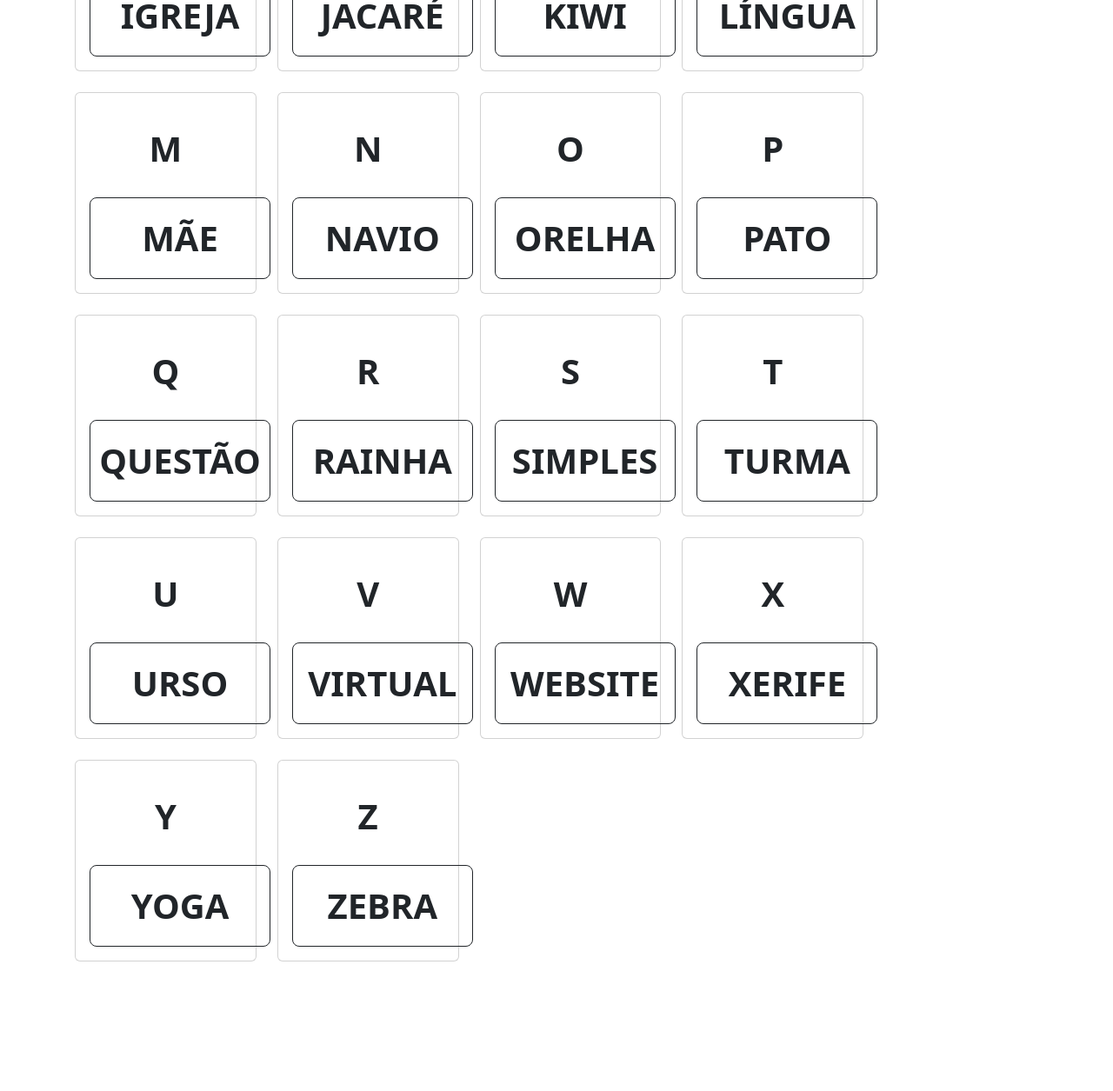
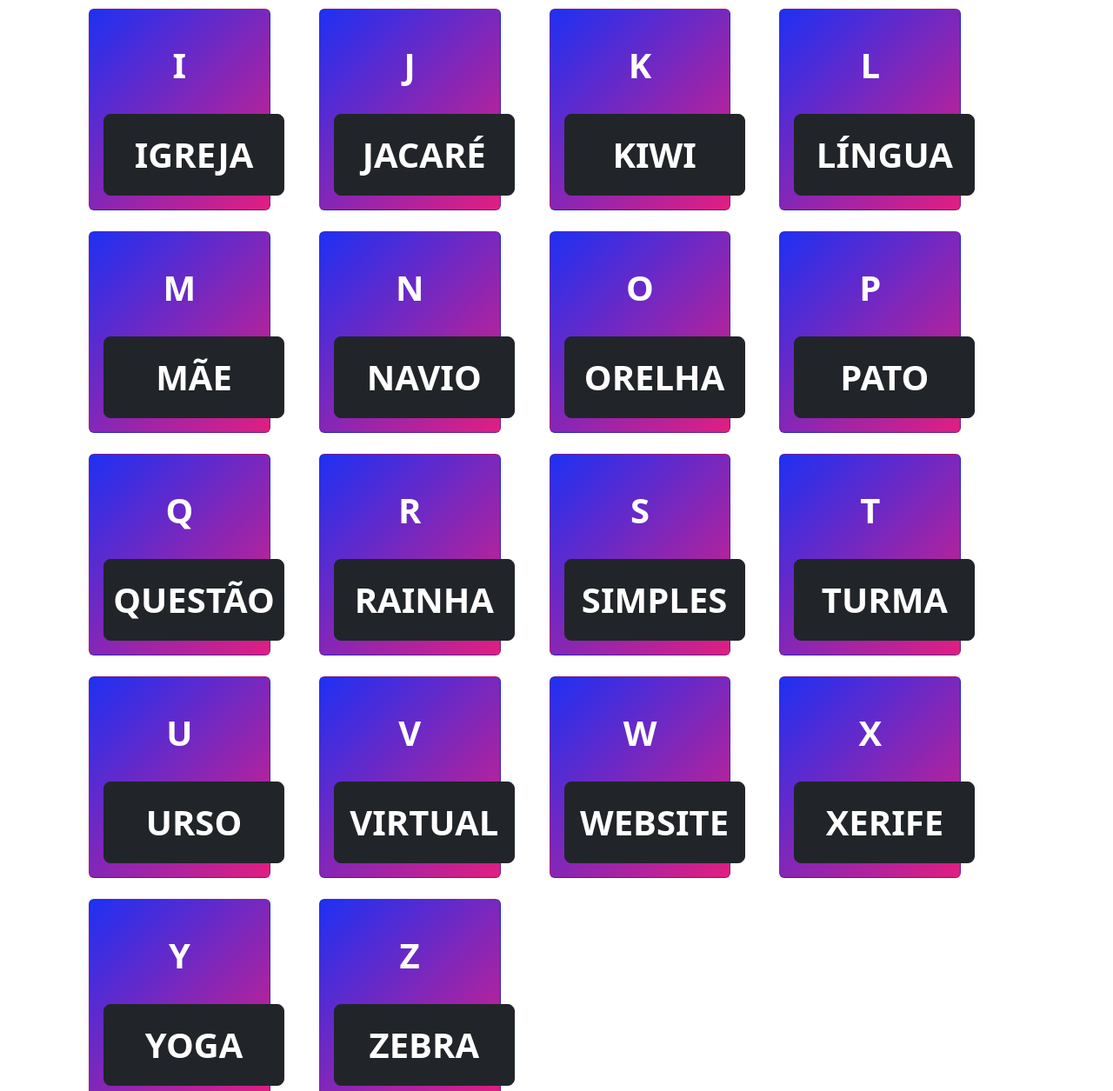
Before and after one commit to JoannaBraccini/Primeiro-Hackathon-Growdev_Let-include, a website: page pages/games/jogo-alfabeto.html in a window 1280 px wide. Shown: the part 838-2093 px from the top of the page at 87% size. Before the commit the page ends 1944 px from the top, so only its background shows below. Drawn offline with nearby package versions, Linux system fonts and the light colour scheme; files that its build step writes are made by us from their sources; files whose address does not match are found by name.

Commit message:
css jogo alfabeto, hovers

```diff
--- a/css/style.css
+++ b/css/style.css
@@ -11,12 +11,12 @@
     color: #1e30f3;
 }
 
-.bg-gradient-primary-to-secondary {
+.bg-gradient-primary-to-secondary, .card.game {
   background: #1e30f3;
   background: linear-gradient(135deg, #1e30f3 0%, #e21e80 100%);
 }
 
-.text-gradient {
+.text-gradient, .navbar-brand:hover, .nav-link:hover {
   background: -webkit-linear-gradient(315deg, #1e30f3 0%, #e21e80 100%);
   background-clip: text;
   -webkit-background-clip: text;
--- a/pages/games/jogo-alfabeto.html
+++ b/pages/games/jogo-alfabeto.html
@@ -3,7 +3,7 @@
 <head>
     <meta charset="UTF-8">
     <meta name="viewport" content="width=device-width, initial-scale=1">
-    <link rel="stylesheet" href="../css/style.css">
+    <link rel="stylesheet" href="/css/style.css">
     <link href="https://cdn.jsdelivr.net/npm/bootstrap-icons@1.11.1/font/bootstrap-icons.css" rel="stylesheet" />
     <link href="https://cdn.jsdelivr.net/npm/bootstrap@5.3.3/dist/css/bootstrap.min.css" rel="stylesheet" integrity="sha384-QWTKZyjpPEjISv5WaRU9OFeRpok6YctnYmDr5pNlyT2bRjXh0JMhjY6hW+ALEwIH" crossorigin="anonymous">
     <link rel="icon" type="image/x-icon" href="assets/favicon.ico" />
@@ -13,7 +13,7 @@
     <header>
         <nav class="navbar col-12 m-auto navbar-expand-lg bg-body">
             <div class="container-fluid col-11 m-auto">
-                <a class="navbar-brand" href="../tela-inicial.html">Let include</a>
+                <a class="navbar-brand fs-4" href="../tela-inicial.html">Let include</a>
                 <button class="navbar-toggler" type="button" data-bs-toggle="collapse" data-bs-target="#navbarNavAltMarkup" aria-controls="navbarNavAltMarkup" aria-expanded="false" aria-label="Toggle navigation">
                   <span class="navbar-toggler-icon"></span>
                 </button>
@@ -30,294 +30,300 @@
     </header>
 
     <main>
+
+      <div class="text-start m-5">
+        <h1 class="display-5 fw-bolder m-5"><span class="text-gradient d-inline">Alfabeto</span></h1>
+      </div>
+      <section class="container-fluid my-5">
         <div class="row row-cols-2 row-cols-lg-5 g-2 g-lg-3 gap-2 mx-auto container text-center">
-        <div class="col-sm-6 mb-3 mb-sm-0">
-          <div class="card">
+          <div class="col-sm-6 mb-3 mb-sm-0 mx-3">
+            <div class="card game">
               <div class="card-body">
                 <h1 class="card-title">
-                <h1 class="px-4 py-3 fs-1 fw-bolder">A</h1>
+                  <h1 class="px-4 py-3 fs-1 fw-bolder text-white">A</h1>
                 </h1>
                 <p class="card-text"> </p>
-              <a href="#" class="btn btn-outline-dark btn-lg py-3 fs-1 fw-bolder" style="width: 13rem;">ABELHA</a>
+                <a href="#" class="btn btn-dark btn-lg py-3 fs-1 fw-bolder" style="width: 13rem;">ABELHA</a>
               </div>
             </div>
           </div>
-        <div class="col-sm-6 mb-3 mb-sm-0">
-          <div class="card">
+          <div class="col-sm-6 mb-3 mb-sm-0 mx-3">
+            <div class="card game">
               <div class="card-body">
                 <h1 class="card-title">
-                <h1 class="px-4 py-3 fs-1 fw-bolder">B</h1>
+                  <h1 class="px-4 py-3 fs-1 fw-bolder text-white">B</h1>
                 </h1>
                 <p class="card-text"> </p>
-              <a href="#" class="btn btn-outline-dark btn-lg py-3 fs-1 fw-bolder" style="width: 13rem;">BANANA</a>
+                <a href="#" class="btn btn-dark btn-lg py-3 fs-1 fw-bolder" style="width: 13rem;">BANANA</a>
               </div>
             </div>
           </div>
-        <div class="col-sm-6 mb-3 mb-sm-0">
-          <div class="card">
+          <div class="col-sm-6 mb-3 mb-sm-0 mx-3">
+            <div class="card game">
               <div class="card-body">
                 <h1 class="card-title">
-                <h1 class="px-4 py-3 fs-1 fw-bolder">C</h1>
+                  <h1 class="px-4 py-3 fs-1 fw-bolder text-white">C</h1>
                 </h1>
                 <p class="card-text"> </p>
-              <a href="#" class="btn btn-outline-dark btn-lg py-3 fs-1 fw-bolder" style="width: 13rem;">CÃO</a>
+                <a href="#" class="btn btn-dark btn-lg py-3 fs-1 fw-bolder" style="width: 13rem;">CÃO</a>
               </div>
             </div>
           </div>
-        <div class="col-sm-6 mb-3 mb-sm-0">
-          <div class="card">
+          <div class="col-sm-6 mb-3 mb-sm-0 mx-3">
+            <div class="card game">
               <div class="card-body">
                 <h1 class="card-title">
-                <h1 class="px-4 py-3 fs-1 fw-bolder">D</h1>
+                  <h1 class="px-4 py-3 fs-1 fw-bolder text-white">D</h1>
                 </h1>
                 <p class="card-text"> </p>
-              <a href="#" class="btn btn-outline-dark btn-lg py-3 fs-1 fw-bolder" style="width: 13rem;">DADOS</a>
+                <a href="#" class="btn btn-dark btn-lg py-3 fs-1 fw-bolder" style="width: 13rem;">DADOS</a>
               </div>
             </div>
           </div>
-        <div class="col-sm-6 mb-3 mb-sm-0">
-          <div class="card">
+          <div class="col-sm-6 mb-3 mb-sm-0 mx-3">
+            <div class="card game">
               <div class="card-body">
                 <h1 class="card-title">
-                <h1 class="px-4 py-3 fs-1 fw-bolder">E</h1>
+                  <h1 class="px-4 py-3 fs-1 fw-bolder text-white">E</h1>
                 </h1>
                 <p class="card-text"> </p>
-              <a href="#" class="btn btn-outline-dark btn-lg py-3 fs-1 fw-bolder" style="width: 13rem;">ESCOLA</a>
+                <a href="#" class="btn btn-dark btn-lg py-3 fs-1 fw-bolder" style="width: 13rem;">ESCOLA</a>
               </div>
             </div>
           </div>
-        <div class="col-sm-6 mb-3 mb-sm-0">
-          <div class="card">
+          <div class="col-sm-6 mb-3 mb-sm-0 mx-3">
+            <div class="card game">
               <div class="card-body">
                 <h1 class="card-title">
-                <h1 class="px-4 py-3 fs-1 fw-bolder">F</h1>
+                  <h1 class="px-4 py-3 fs-1 fw-bolder text-white">F</h1>
                 </h1>
                 <p class="card-text"> </p>
-              <a href="#" class="btn btn-outline-dark btn-lg py-3 fs-1 fw-bolder" style="width: 13rem;">FOCA</a>
+                <a href="#" class="btn btn-dark btn-lg py-3 fs-1 fw-bolder" style="width: 13rem;">FOCA</a>
               </div>
             </div>
           </div>
-        <div class="col-sm-6 mb-3 mb-sm-0">
-          <div class="card">
+          <div class="col-sm-6 mb-3 mb-sm-0 mx-3">
+            <div class="card game">
               <div class="card-body">
                 <h1 class="card-title">
-                <h1 class="px-4 py-3 fs-1 fw-bolder">G</h1>
+                  <h1 class="px-4 py-3 fs-1 fw-bolder text-white">G</h1>
                 </h1>
                 <p class="card-text"> </p>
-              <a href="#" class="btn btn-outline-dark btn-lg px-4 py-3 fs-1 fw-bolder" style="width: 13rem;">GATO</a>
+                <a href="#" class="btn btn-dark btn-lg px-4 py-3 fs-1 fw-bolder" style="width: 13rem;">GATO</a>
               </div>
             </div>
           </div>
-        <div class="col-sm-6 mb-3 mb-sm-0">
-          <div class="card">
+          <div class="col-sm-6 mb-3 mb-sm-0 mx-3">
+            <div class="card game">
               <div class="card-body">
                 <h1 class="card-title">
-                <h1 class="px-4 py-3 fs-1 fw-bolder">H</h1>
+                  <h1 class="px-4 py-3 fs-1 fw-bolder text-white">H</h1>
                 </h1>
                 <p class="card-text"> </p>
-              <a href="#" class="btn btn-outline-dark btn-lg px-2 py-3 fs-1 fw-bolder" style="width: 13rem;">HOSPITAL</a>
+                <a href="#" class="btn btn-dark btn-lg px-2 py-3 fs-1 fw-bolder" style="width: 13rem;">HOSPITAL</a>
               </div>
             </div>
           </div>
-        <div class="col-sm-6 mb-3 mb-sm-0">
-          <div class="card">
+          <div class="col-sm-6 mb-3 mb-sm-0 mx-3">
+            <div class="card game">
               <div class="card-body">
                 <h1 class="card-title">
-                <h1 class="px-4 py-3 fs-1 fw-bolder">I</h1>
+                  <h1 class="px-4 py-3 fs-1 fw-bolder text-white">I</h1>
                 </h1>
                 <p class="card-text"> </p>
-              <a href="#" class="btn btn-outline-dark btn-lg px-2 py-3 fs-1 fw-bolder" style="width: 13rem;">IGREJA</a>
+                <a href="#" class="btn btn-dark btn-lg px-2 py-3 fs-1 fw-bolder" style="width: 13rem;">IGREJA</a>
               </div>
             </div>
           </div>
-        <div class="col-sm-6 mb-3 mb-sm-0">
-          <div class="card">
+          <div class="col-sm-6 mb-3 mb-sm-0 mx-3">
+            <div class="card game">
               <div class="card-body">
                 <h1 class="card-title">
-                <h1 class="px-4 py-3 fs-1 fw-bolder">J</h1>
+                  <h1 class="px-4 py-3 fs-1 fw-bolder text-white">J</h1>
                 </h1>
                 <p class="card-text"> </p>
-              <a href="#" class="btn btn-outline-dark btn-lg px-2 py-3 fs-1 fw-bolder" style="width: 13rem;">JACARÉ</a>
+                <a href="#" class="btn btn-dark btn-lg px-2 py-3 fs-1 fw-bolder" style="width: 13rem;">JACARÉ</a>
               </div>
             </div>
           </div>
-        <div class="col-sm-6 mb-3 mb-sm-0">
-          <div class="card">
+          <div class="col-sm-6 mb-3 mb-sm-0 mx-3">
+            <div class="card game">
               <div class="card-body">
                 <h1 class="card-title">
-                <h1 class="px-4 py-3 fs-1 fw-bolder">K</h1>
+                  <h1 class="px-4 py-3 fs-1 fw-bolder text-white">K</h1>
                 </h1>
                 <p class="card-text"> </p>
-              <a href="#" class="btn btn-outline-dark btn-lg px-2 py-3 fs-1 fw-bolder" style="width: 13rem;">KIWI</a>
+                <a href="#" class="btn btn-dark btn-lg px-2 py-3 fs-1 fw-bolder" style="width: 13rem;">KIWI</a>
               </div>
             </div>
           </div>
-        <div class="col-sm-6 mb-3 mb-sm-0">
-          <div class="card">
+          <div class="col-sm-6 mb-3 mb-sm-0 mx-3">
+            <div class="card game">
               <div class="card-body">
                 <h1 class="card-title">
-                <h1 class="px-4 py-3 fs-1 fw-bolder">L</h1>
+                  <h1 class="px-4 py-3 fs-1 fw-bolder text-white">L</h1>
                 </h1>
                 <p class="card-text"> </p>
-              <a href="#" class="btn btn-outline-dark btn-lg px-2 py-3 fs-1 fw-bolder" style="width: 13rem;">LÍNGUA</a>
+                <a href="#" class="btn btn-dark btn-lg px-2 py-3 fs-1 fw-bolder" style="width: 13rem;">LÍNGUA</a>
               </div>
             </div>
           </div>
-        <div class="col-sm-6 mb-3 mb-sm-0">
-          <div class="card">
+          <div class="col-sm-6 mb-3 mb-sm-0 mx-3">
+            <div class="card game">
               <div class="card-body">
                 <h1 class="card-title">
-                <h1 class="px-4 py-3 fs-1 fw-bolder">M</h1>
+                  <h1 class="px-4 py-3 fs-1 fw-bolder text-white">M</h1>
                 </h1>
                 <p class="card-text"> </p>
-              <a href="#" class="btn btn-outline-dark btn-lg px-2 py-3 fs-1 fw-bolder" style="width: 13rem;">MÃE</a>
+                <a href="#" class="btn btn-dark btn-lg px-2 py-3 fs-1 fw-bolder" style="width: 13rem;">MÃE</a>
               </div>
             </div>
           </div>
-        <div class="col-sm-6 mb-3 mb-sm-0">
-          <div class="card">
+          <div class="col-sm-6 mb-3 mb-sm-0 mx-3">
+            <div class="card game">
               <div class="card-body">
                 <h1 class="card-title">
-                <h1 class="px-4 py-3 fs-1 fw-bolder">N</h1>
+                  <h1 class="px-4 py-3 fs-1 fw-bolder text-white">N</h1>
                 </h1>
                 <p class="card-text"> </p>
-              <a href="#" class="btn btn-outline-dark btn-lg px-2 py-3 fs-1 fw-bolder" style="width: 13rem;">NAVIO</a>
+                <a href="#" class="btn btn-dark btn-lg px-2 py-3 fs-1 fw-bolder" style="width: 13rem;">NAVIO</a>
               </div>
             </div>
           </div>
-        <div class="col-sm-6 mb-3 mb-sm-0">
-          <div class="card">
+          <div class="col-sm-6 mb-3 mb-sm-0 mx-3">
+            <div class="card game">
               <div class="card-body">
                 <h1 class="card-title">
-                <h1 class="px-4 py-3 fs-1 fw-bolder">O</h1>
+                  <h1 class="px-4 py-3 fs-1 fw-bolder text-white">O</h1>
                 </h1>
                 <p class="card-text"> </p>
-              <a href="#" class="btn btn-outline-dark btn-lg px-2 py-3 fs-1 fw-bolder" style="width: 13rem;">ORELHA</a>
+                <a href="#" class="btn btn-dark btn-lg px-2 py-3 fs-1 fw-bolder" style="width: 13rem;">ORELHA</a>
               </div>
             </div>
           </div>
-        <div class="col-sm-6 mb-3 mb-sm-0">
-          <div class="card">
+          <div class="col-sm-6 mb-3 mb-sm-0 mx-3">
+            <div class="card game">
               <div class="card-body">
                 <h1 class="card-title">
-                <h1 class="px-4 py-3 fs-1 fw-bolder">P</h1>
+                  <h1 class="px-4 py-3 fs-1 fw-bolder text-white">P</h1>
                 </h1>
                 <p class="card-text"> </p>
-              <a href="#" class="btn btn-outline-dark btn-lg px-2 py-3 fs-1 fw-bolder" style="width: 13rem;">PATO</a>
+                <a href="#" class="btn btn-dark btn-lg px-2 py-3 fs-1 fw-bolder" style="width: 13rem;">PATO</a>
               </div>
             </div>
           </div>
-        <div class="col-sm-6 mb-3 mb-sm-0">
-          <div class="card">
+          <div class="col-sm-6 mb-3 mb-sm-0 mx-3">
+            <div class="card game">
               <div class="card-body">
                 <h1 class="card-title">
-                <h1 class="px-4 py-3 fs-1 fw-bolder">Q</h1>
+                  <h1 class="px-4 py-3 fs-1 fw-bolder text-white">Q</h1>
                 </h1>
                 <p class="card-text"> </p>
-              <a href="#" class="btn btn-outline-dark btn-lg px-2 py-3 fs-1 fw-bolder" style="width: 13rem;">QUESTÃO</a>
+                <a href="#" class="btn btn-dark btn-lg px-2 py-3 fs-1 fw-bolder" style="width: 13rem;">QUESTÃO</a>
               </div>
             </div>
           </div>
-        <div class="col-sm-6 mb-3 mb-sm-0">
-          <div class="card">
+          <div class="col-sm-6 mb-3 mb-sm-0 mx-3">
+            <div class="card game">
               <div class="card-body">
                 <h1 class="card-title">
-                <h1 class="px-4 py-3 fs-1 fw-bolder">R</h1>
+                  <h1 class="px-4 py-3 fs-1 fw-bolder text-white">R</h1>
                 </h1>
                 <p class="card-text"> </p>
-              <a href="#" class="btn btn-outline-dark btn-lg px-2 py-3 fs-1 fw-bolder" style="width: 13rem;">RAINHA</a>
+                <a href="#" class="btn btn-dark btn-lg px-2 py-3 fs-1 fw-bolder" style="width: 13rem;">RAINHA</a>
               </div>
             </div>
           </div>
-        <div class="col-sm-6 mb-3 mb-sm-0">
-          <div class="card">
+          <div class="col-sm-6 mb-3 mb-sm-0 mx-3">
+            <div class="card game">
               <div class="card-body">
                 <h1 class="card-title">
-                <h1 class="px-4 py-3 fs-1 fw-bolder">S</h1>
+                  <h1 class="px-4 py-3 fs-1 fw-bolder text-white">S</h1>
                 </h1>
                 <p class="card-text"> </p>
-              <a href="#" class="btn btn-outline-dark btn-lg px-2 py-3 fs-1 fw-bolder" style="width: 13rem;">SIMPLES</a>
+                <a href="#" class="btn btn-dark btn-lg px-2 py-3 fs-1 fw-bolder" style="width: 13rem;">SIMPLES</a>
               </div>
             </div>
           </div>
-        <div class="col-sm-6 mb-3 mb-sm-0">
-          <div class="card">
+          <div class="col-sm-6 mb-3 mb-sm-0 mx-3">
+            <div class="card game">
               <div class="card-body">
                 <h1 class="card-title">
-                <h1 class="px-4 py-3 fs-1 fw-bolder">T</h1>
+                  <h1 class="px-4 py-3 fs-1 fw-bolder text-white">T</h1>
                 </h1>
                 <p class="card-text"> </p>
-              <a href="#" class="btn btn-outline-dark btn-lg px-2 py-3 fs-1 fw-bolder" style="width: 13rem;">TURMA</a>
+                <a href="#" class="btn btn-dark btn-lg px-2 py-3 fs-1 fw-bolder" style="width: 13rem;">TURMA</a>
               </div>
             </div>
           </div>
-        <div class="col-sm-6 mb-3 mb-sm-0">
-          <div class="card">
+          <div class="col-sm-6 mb-3 mb-sm-0 mx-3">
+            <div class="card game">
               <div class="card-body">
                 <h1 class="card-title">
-                <h1 class="px-4 py-3 fs-1 fw-bolder">U</h1>
+                  <h1 class="px-4 py-3 fs-1 fw-bolder text-white">U</h1>
                 </h1>
                 <p class="card-text"> </p>
-              <a href="#" class="btn btn-outline-dark btn-lg px-2 py-3 fs-1 fw-bolder" style="width: 13rem;">URSO</a>
+                <a href="#" class="btn btn-dark btn-lg px-2 py-3 fs-1 fw-bolder" style="width: 13rem;">URSO</a>
               </div>
             </div>
           </div>
-        <div class="col-sm-6 mb-3 mb-sm-0">
-          <div class="card">
+          <div class="col-sm-6 mb-3 mb-sm-0 mx-3">
+            <div class="card game">
               <div class="card-body">
                 <h1 class="card-title">
-                <h1 class="px-4 py-3 fs-1 fw-bolder">V</h1>
+                  <h1 class="px-4 py-3 fs-1 fw-bolder text-white">V</h1>
                 </h1>
                 <p class="card-text"> </p>
-              <a href="#" class="btn btn-outline-dark btn-lg px-2 py-3 fs-1 fw-bolder" style="width: 13rem;">VIRTUAL</a>
+                <a href="#" class="btn btn-dark btn-lg px-2 py-3 fs-1 fw-bolder" style="width: 13rem;">VIRTUAL</a>
               </div>
             </div>
           </div>
-        <div class="col-sm-6 mb-3 mb-sm-0">
-          <div class="card">
+          <div class="col-sm-6 mb-3 mb-sm-0 mx-3">
+            <div class="card game">
               <div class="card-body">
                 <h1 class="card-title">
-                <h1 class="px-4 py-3 fs-1 fw-bolder">W</h1>
+                  <h1 class="px-4 py-3 fs-1 fw-bolder text-white">W</h1>
                 </h1>
                 <p class="card-text"> </p>
-              <a href="#" class="btn btn-outline-dark btn-lg px-2 py-3 fs-1 fw-bolder" style="width: 13rem;">WEBSITE</a>
+                <a href="#" class="btn btn-dark btn-lg px-2 py-3 fs-1 fw-bolder" style="width: 13rem;">WEBSITE</a>
               </div>
             </div>
           </div>
-        <div class="col-sm-6 mb-3 mb-sm-0">
-          <div class="card">
+          <div class="col-sm-6 mb-3 mb-sm-0 mx-3">
+            <div class="card game">
               <div class="card-body">
                 <h1 class="card-title">
-                <h1 class="px-4 py-3 fs-1 fw-bolder">X</h1>
+                  <h1 class="px-4 py-3 fs-1 fw-bolder text-white">X</h1>
                 </h1>
                 <p class="card-text"> </p>
-              <a href="#" class="btn btn-outline-dark btn-lg px-2 py-3 fs-1 fw-bolder" style="width: 13rem;">XERIFE</a>
+                <a href="#" class="btn btn-dark btn-lg px-2 py-3 fs-1 fw-bolder" style="width: 13rem;">XERIFE</a>
               </div>
             </div>
           </div>
-        <div class="col-sm-6 mb-3 mb-sm-0">
-          <div class="card">
+          <div class="col-sm-6 mb-3 mb-sm-0 mx-3">
+            <div class="card game">
               <div class="card-body">
                 <h1 class="card-title">
-                <h1 class="px-4 py-3 fs-1 fw-bolder">Y</h1>
+                  <h1 class="px-4 py-3 fs-1 fw-bolder text-white">Y</h1>
                 </h1>
                 <p class="card-text"> </p>
-              <a href="#" class="btn btn-outline-dark btn-lg px-2 py-3 fs-1 fw-bolder" style="width: 13rem;">YOGA</a>
+                <a href="#" class="btn btn-dark btn-lg px-2 py-3 fs-1 fw-bolder" style="width: 13rem;">YOGA</a>
               </div>
             </div>
           </div>
-        <div class="col-sm-6 mb-3 mb-sm-0">
-          <div class="card">
+          <div class="col-sm-6 mb-3 mb-sm-0 mx-3">
+            <div class="card game">
               <div class="card-body">
                 <h1 class="card-title">
-                <h1 class="px-4 py-3 fs-1 fw-bolder">Z</h1>
+                  <h1 class="px-4 py-3 fs-1 fw-bolder text-white">Z</h1>
                 </h1>
                 <p class="card-text"> </p>
-              <a href="#" class="btn btn-outline-dark btn-lg px-2 py-3 fs-1 fw-bolder" style="width: 13rem;">ZEBRA</a>
+                <a href="#" class="btn btn-dark btn-lg px-2 py-3 fs-1 fw-bolder" style="width: 13rem;">ZEBRA</a>
               </div>
             </div>
           </div>
         </div>
+      </section>
 
       <div vw class="enabled">
         <div vw-access-button class="active"></div>
@@ -327,7 +333,7 @@
       </div>
     </main>
 
-    <footer class="bg-white py-4 mt-auto position-absolute top-100 start-50 translate-middle">
+    <footer class="bg-white py-4 mt-auto position-absolute start-50 translate-middle">
       <div class="container px-5">
           <div class="row align-items-center justify-content-center flex-column flex-sm-row">
               <div class="col-auto"><div class="small m-0">Hackathon Growdev - 2024</div></div>
```
Also changed, not shown: pages/documentacao.html (+1 -1 lines), pages/lista-jogos.html (+1 -1 lines), pages/login.html (+1 -1 lines), pages/signup.html (+1 -1 lines), pages/sobre.html (+1 -1 lines), pages/tela-inicial.html (+2 -2 lines). Lines whose indentation alone changed are shown as unchanged.
